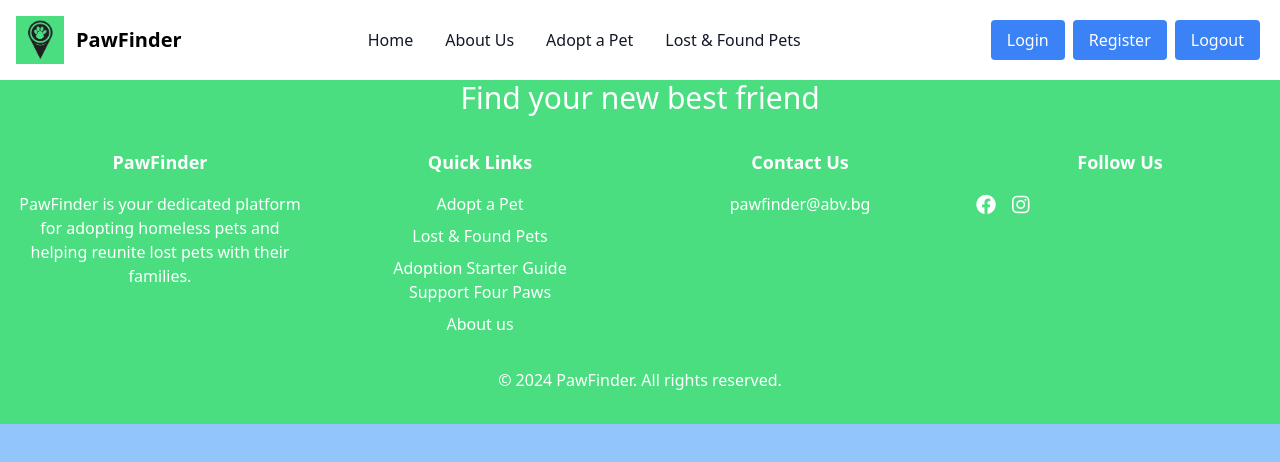
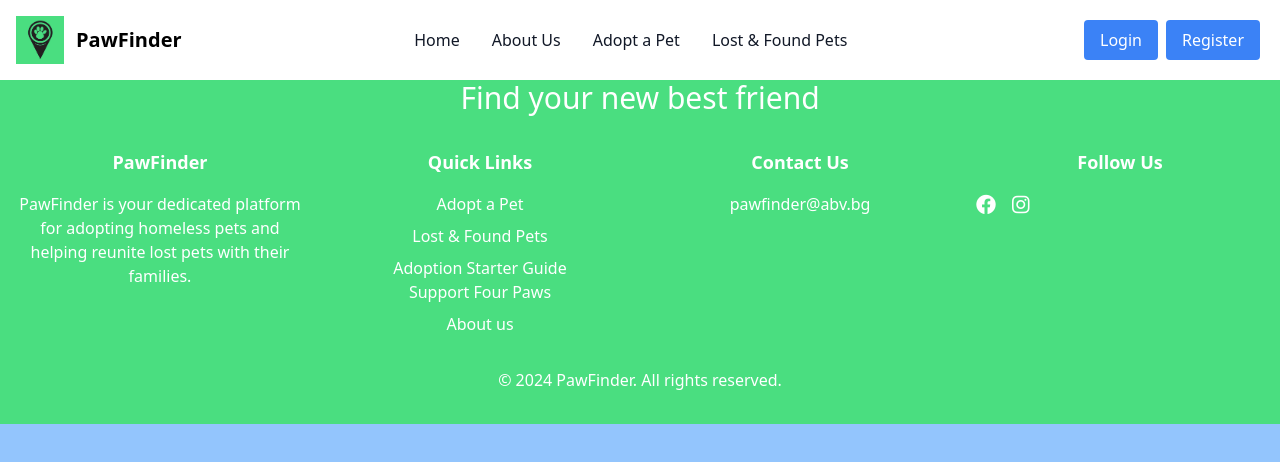
Before and after one commit to antoan-97/Pet-Finder, a React (Vite) app in the folder client/: page / in a window 1280 px wide. Shown: the top 462 px of the page. Built offline with nearby package versions, Linux system fonts and the light colour scheme.

Commit message:
Add dynamic navigation

```diff
--- a/client/src/App.jsx
+++ b/client/src/App.jsx
@@ -15,8 +15,8 @@ function App() {
 
   return (
     <div className='bg-blue-300' >
+      <AuthProvider>
       <Navbar />
-      <AuthProvider>
         <Routes>
           <Route path='/' element={<Home />}></Route>
           <Route path='/about-us' element={<AboutUs />}></Route>
--- a/client/src/components/navbar/Navbar.jsx
+++ b/client/src/components/navbar/Navbar.jsx
@@ -1,7 +1,9 @@
-import { useState } from 'react';
+import { useContext, useState } from 'react';
 import { Link } from 'react-router-dom';
+import AuthContext from '../../contexts/AuthContext';
 
 export default function Navbar() {
+    const { isAuthenticated } = useContext(AuthContext)
     const [isOpen, setIsOpen] = useState(false);
 
     const toggleMenu = () => {
@@ -91,15 +93,24 @@ export default function Navbar() {
 
                 {/* Right-aligned login/register/logout */}
                 <div className="flex items-center">
+                    {!isAuthenticated && (
+                        <>
                             <Link to='/login' className="bg-blue-500 text-white rounded px-4 m-1 py-2 hover:bg-blue-600 transition duration-300 ease-in-out transform hover:scale-105">
                                 Login
                             </Link>
                             <Link to='/register' className="bg-blue-500 text-white rounded px-4 m-1 py-2 hover:bg-blue-600 transition duration-300 ease-in-out transform hover:scale-105">
                                 Register
                             </Link>
+                        </>
+                    )}
+                    {isAuthenticated && (
+                        <>
                             <Link to='/logout' className="bg-blue-500 text-white rounded px-4 m-1 py-2 hover:bg-blue-600 transition duration-300 ease-in-out transform hover:scale-105">
                                 Logout
                             </Link>
+                        </>
+                    )}
+
                 </div>
             </div>
         </nav>
```
Lines whose indentation alone changed are shown as unchanged.
